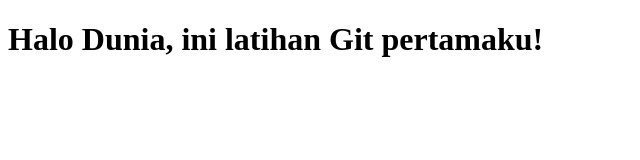
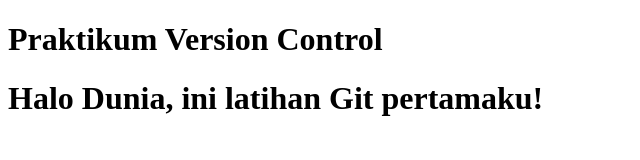
Before and after one commit to decellll/Latihan-Git-301220055, a plain HTML site: page index.html in a window 1280 px wide. Shown: the whole page, without its empty margins (0-640 px from the left). Drawn offline with Linux system fonts and the light colour scheme.

Commit message:
Menambahkan header di branch feature-header

```diff
--- a/index.html
+++ b/index.html
@@ -1,8 +1,8 @@
 <!DOCTYPE html>
 <html>
-<head>
- <title>Latihan Git</title>
-</head>
+<header>
+<h1>Praktikum Version Control</h1>
+</header>
 <body>
  <h1>Halo Dunia, ini latihan Git pertamaku!</h1>
 </body>
```
